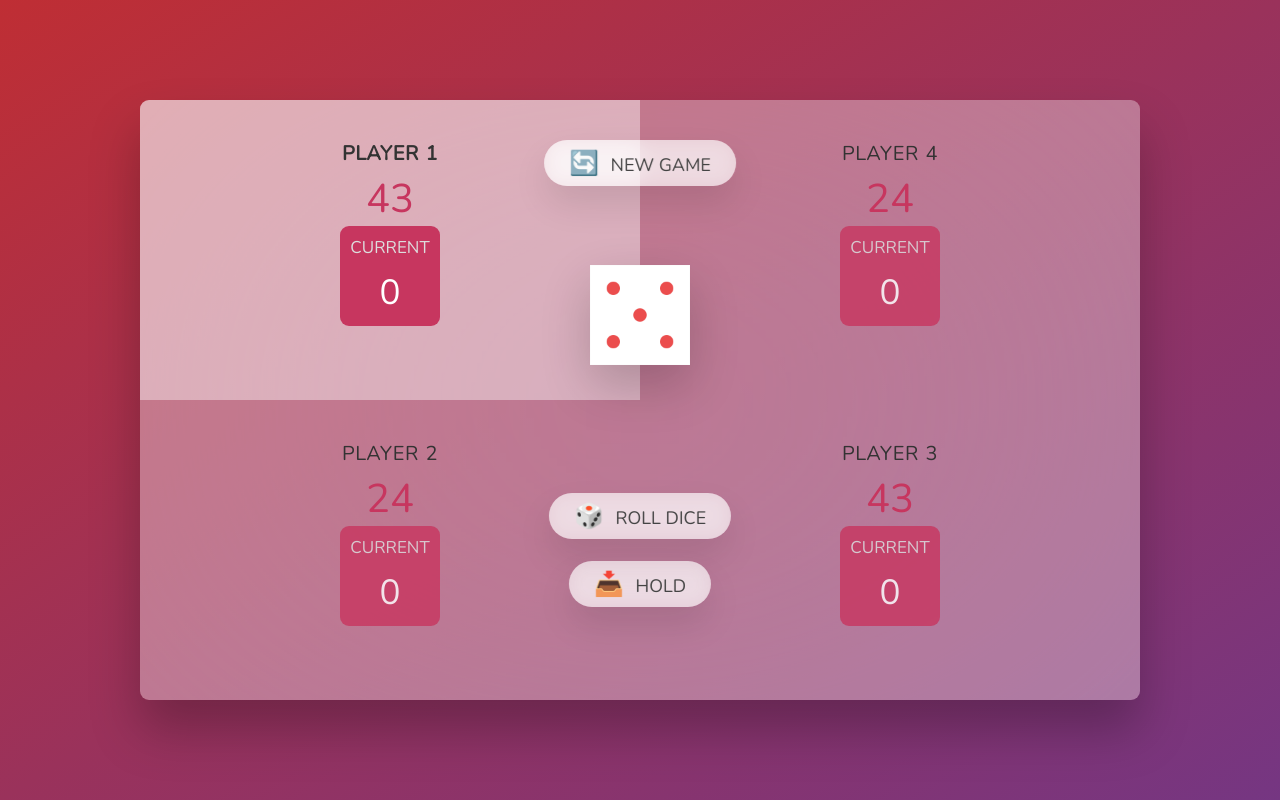
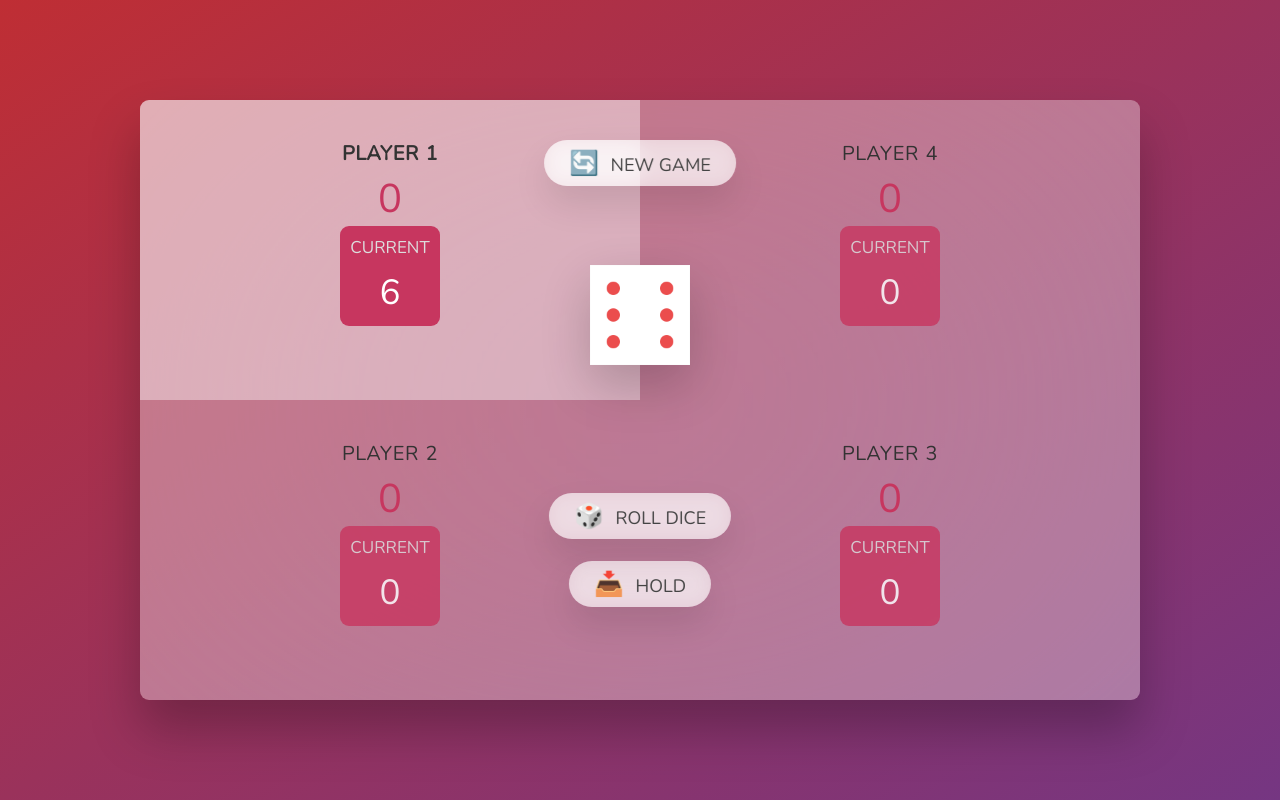
Before and after one commit to Ogaga01/Roll-The-Dice-Game, a website: page index.html in a window 1280 px wide. Both pictures are taken after a click on the button "🎲 ROLL DICE". Drawn offline with nearby package versions, Linux system fonts and the light colour scheme.

Commit message:
Add swicth player functionality

```diff
--- a/script.js
+++ b/script.js
@@ -1 +1,42 @@
 'use strict';
+
+const dice = document.querySelector('.dice')
+dice.classList.add('hidden')
+
+const scoreEl = document.querySelectorAll('.score')
+for (let i = 0; i < scoreEl.length; i++){
+    scoreEl[i].textContent = 0
+}
+
+let activePlayer = 0
+let playing = true
+let currentScore = 0
+let position = [0, 1, 2 , 3]
+
+const btnRoll = document.querySelector('.btn--roll')
+btnRoll.addEventListener('click', function () {
+    const number = Math.trunc(Math.random() * 6 + 1)
+    dice.classList.remove("hidden");
+    dice.src = `./images/dice-${number}.png`;
+    if (number !== 1) {
+        currentScore += number
+        document.getElementById(`current--${activePlayer}`).textContent = currentScore
+        console.log(activePlayer)
+    } else {
+        for (let j = 0; j < position.length; j++){
+            // console.log(activePlayer)
+            if (activePlayer !== position.length - 1) {
+                if (activePlayer === position[j]) {
+                    console.log(activePlayer);
+                    activePlayer = position[j + 1]
+                    console.log(activePlayer)
+                    break
+                }
+            } else {
+                activePlayer = 0
+            }
+
+
+        }
+    }
+})
--- a/style.css
+++ b/style.css
@@ -179,3 +179,7 @@ main {
   font-weight: 700;
   color: #c7365f;
 }
+
+.hidden {
+  display: none;
+}
```
